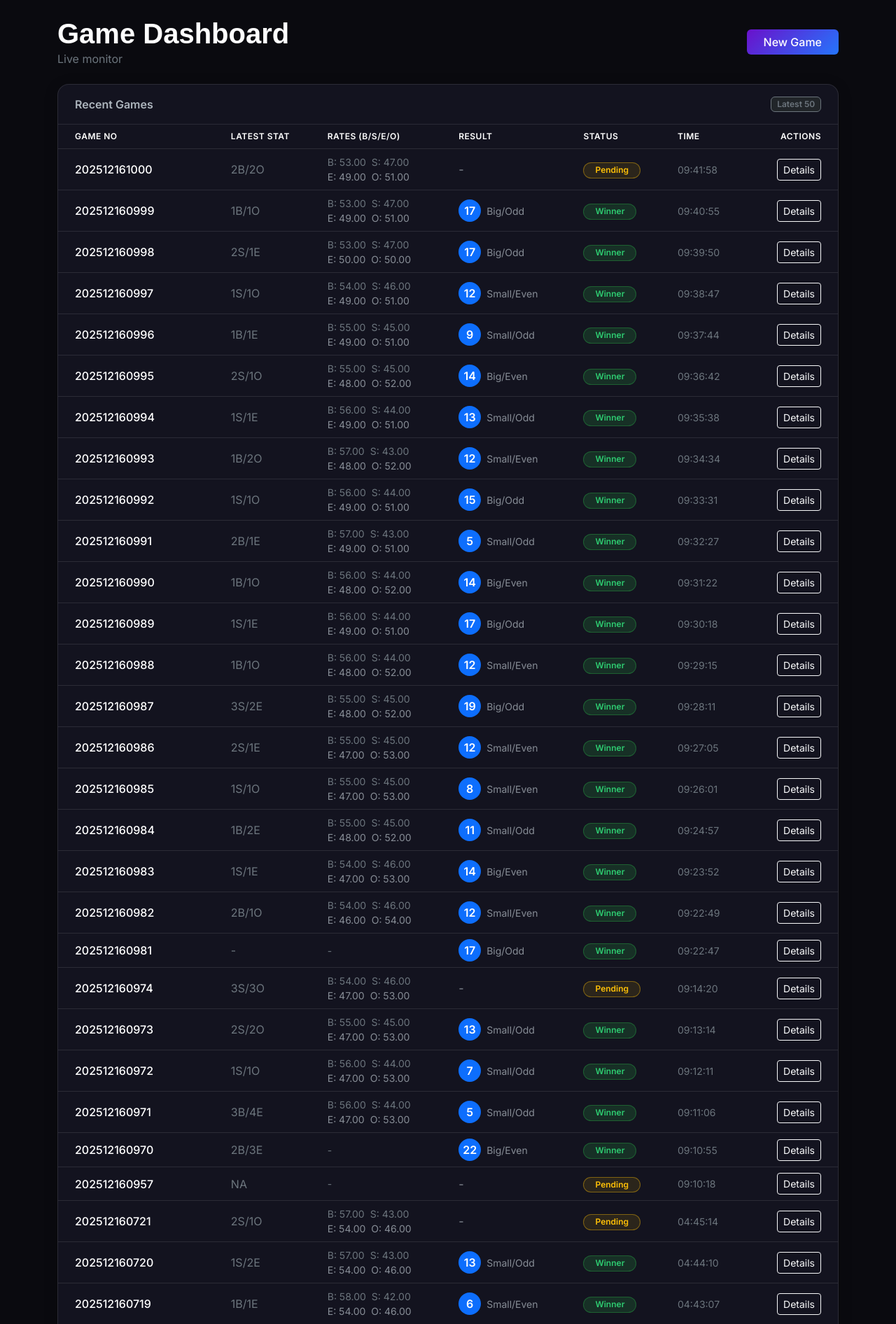
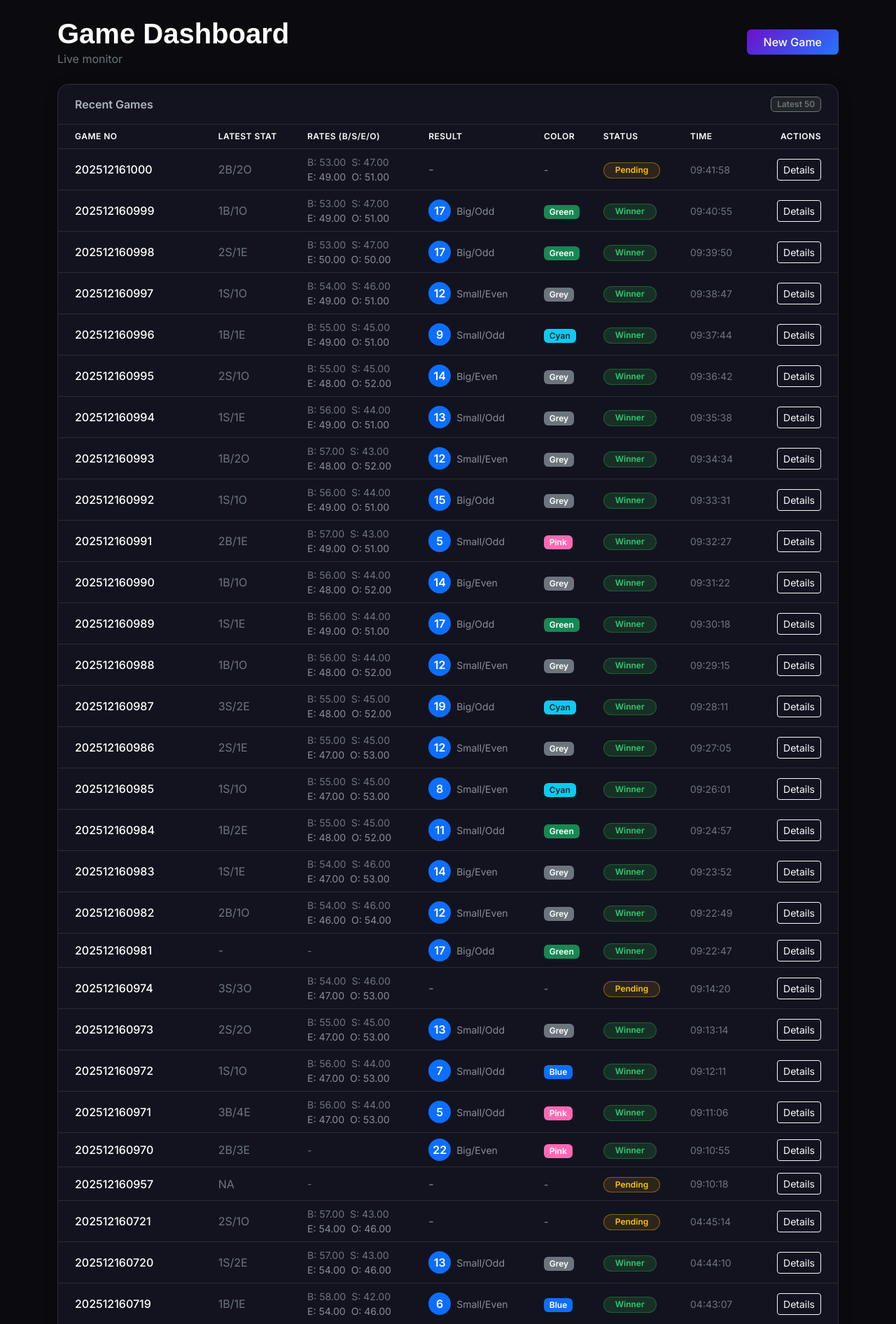
Before and after one commit to PrabhuLoganathan/lucky28_predictor, a Django app: page / in a window 1280 px wide. Shown: the part 57-1949 px from the top of the page at 70% size. Run offline with Django 5.2, Linux system fonts and the light colour scheme; data comes from the database, SQL or seed files in the repository; both versions use the stored data as it was after the commit; some web fonts are replaced.

Commit message:
Colour correction updated

```diff
--- a/django_lucky28/games/models.py
+++ b/django_lucky28/games/models.py
@@ -17,6 +17,7 @@ class GameRound(models.Model):
     winning_number = models.IntegerField(blank=True, null=True)
     reward_numbers = models.JSONField(blank=True, null=True)  # [5,4,9]
     reward_type = models.CharField(max_length=32, blank=True, null=True)
+    winner_color = models.CharField(max_length=32, blank=True, null=True)
     winner_count = models.IntegerField(blank=True, null=True)
     bet_users = models.IntegerField(blank=True, null=True)
     bet_total_energy = models.BigIntegerField(blank=True, null=True)
--- a/django_lucky28/games/templates/games/dashboard.html
+++ b/django_lucky28/games/templates/games/dashboard.html
@@ -74,6 +74,7 @@
                                 <th>Latest Stat</th>
                                 <th>Rates (B/S/E/O)</th>
                                 <th>Result</th>
+                                <th>Color</th>
                                 <th>Status</th>
                                 <th>Time</th>
                                 <th class="text-end pe-4">Actions</th>
@@ -109,6 +110,25 @@
                                     </div>
                                     {% else %}
                                     <span class="text-muted">-</span>
+                                    {% endif %}
+                                </td>
+                                <td>
+                                    {% if game.winner_color == 'Red' %}
+                                    <span class="badge bg-danger">Red</span>
+                                    {% elif game.winner_color == 'Yellow' %}
+                                    <span class="badge bg-warning text-dark">Yellow</span>
+                                    {% elif game.winner_color == 'Pink' %}
+                                    <span class="badge" style="background-color: #ff69b4;">Pink</span>
+                                    {% elif game.winner_color == 'Blue' %}
+                                    <span class="badge bg-primary">Blue</span>
+                                    {% elif game.winner_color == 'Cyan' %}
+                                    <span class="badge bg-info text-dark">Cyan</span>
+                                    {% elif game.winner_color == 'Green' %}
+                                    <span class="badge bg-success">Green</span>
+                                    {% elif game.winner_color == 'Grey' %}
+                                    <span class="badge bg-secondary">Grey</span>
+                                    {% else %}
+                                    <span class="text-muted small">-</span>
                                     {% endif %}
                                 </td>
                                 <td>
--- a/django_lucky28/games/views.py
+++ b/django_lucky28/games/views.py
@@ -35,6 +35,20 @@ def upsert_pre(request):
 
     return Response(GameRoundSerializer(obj).data, status=201 if created else 200)
 
+def get_winning_color(number):
+    if number is None:
+        return None
+
+    n = int(number)
+    if n in [0, 1, 26, 27]: return "Red"
+    if n in [2, 3, 24, 25]: return "Yellow"
+    if n in [4, 5, 22, 23]: return "Pink"
+    if n in [6, 7, 20, 21]: return "Blue"
+    if n in [8, 9, 18, 19]: return "Cyan"
+    if n in [10, 11, 16, 17]: return "Green"
+    if n in [12, 13, 14, 15]: return "Grey"
+    return "Unknown"
+
 @api_view(["PATCH"])
 def update_winner(request, game_no):
     try:
@@ -50,6 +64,10 @@ def update_winner(request, game_no):
     ]:
         if f in request.data:
             setattr(obj, f, request.data[f])
+
+    # Determine Color
+    if obj.winning_number is not None:
+        obj.winner_color = get_winning_color(obj.winning_number)
 
     obj.has_winner = True
     obj.save()
```
Also changed, not shown: django_lucky28/games/management/commands/backfill_colors.py (added, +29 -0 lines), django_lucky28/games/templates/games/dashboard_rows.html (+19 -0 lines), django_lucky28/games/migrations/0002_gameround_winner_color.py (added), lucky28.db.
